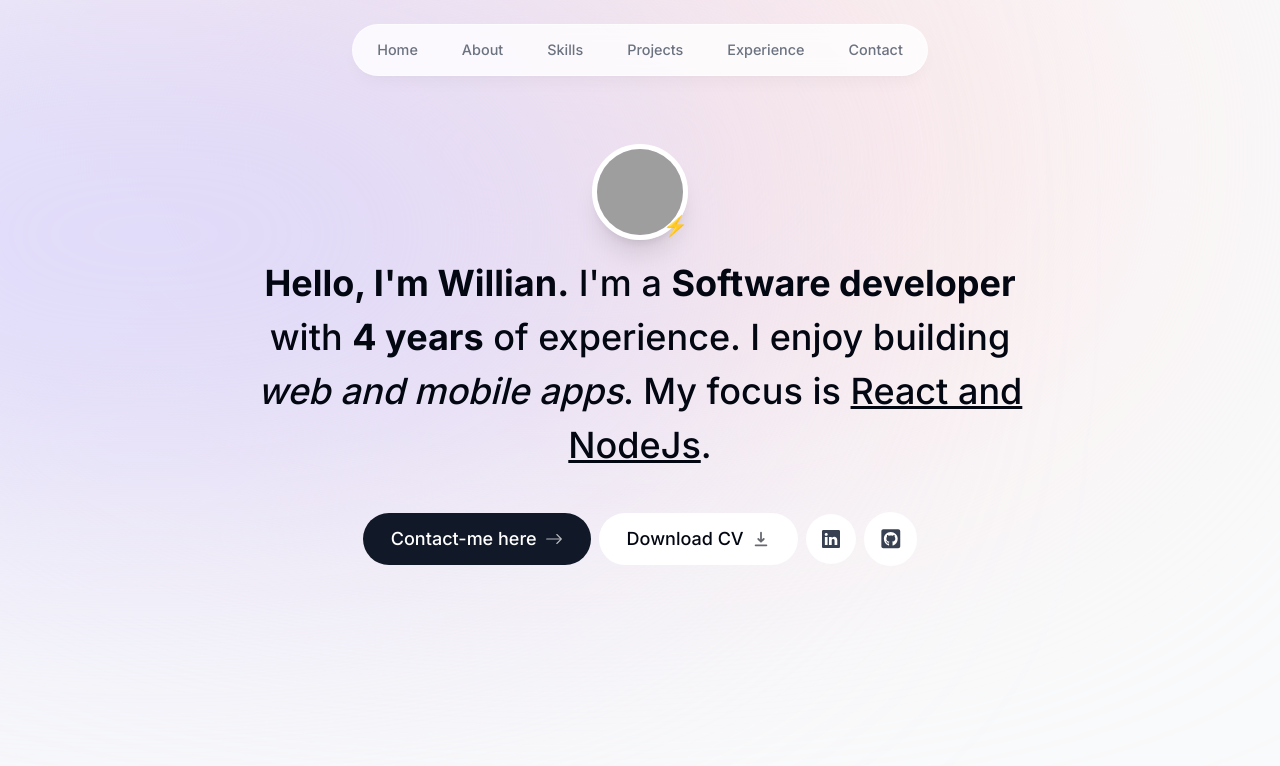
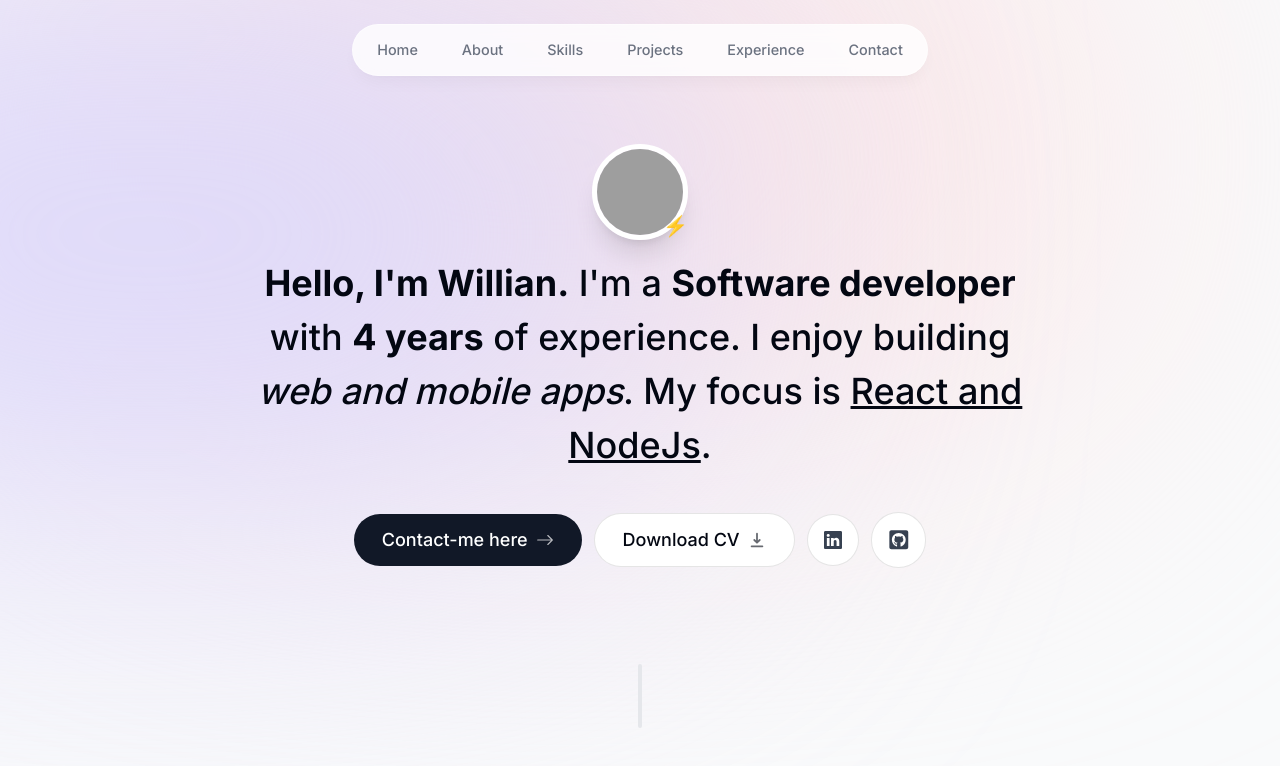
Before and after one commit to dev-puga/portfolio-web, a Next.js app: page / in a window 1280 px wide. Shown: the top 766 px of the page. Built offline with nearby package versions, Linux system fonts and the light colour scheme; grey boxes are pictures that could not be loaded.

Commit message:
feat: some adjustments for intro section and create section divider component

```diff
--- a/app/page.tsx
+++ b/app/page.tsx
@@ -1,10 +1,12 @@
 import Intro from "@/components/intro";
+import SectionDivider from "@/components/section-divider";
 import Image from "next/image";
 
 export default function Home() {
   return (
     <main className="flex flex-col items-center justify-center px-4">
       <Intro />
+      <SectionDivider />
     </main>
   );
 }
--- a/components/intro.tsx
+++ b/components/intro.tsx
@@ -61,7 +61,7 @@ export default function Intro() {
       </motion.p>
 
       <motion.div
-        className="flex flex-col sm:flex-row items-center justify-center gap-2 px-4 text-lg font-medium"
+        className="flex flex-col sm:flex-row items-center justify-center gap-3 px-4 text-lg font-medium"
         initial={{ opacity: 0, y: 100 }}
         animate={{ opacity: 1, y: 0 }}
         transition={{
@@ -79,7 +79,9 @@ export default function Intro() {
 
         <a
           className="group bg-white px-7 py-3 flex items-center gap-2
-          rounded-full outline-none focus:scale-110 hover:scale-110 active:scale-105 transition cursor-pointer"
+          rounded-full outline-none focus:scale-110 hover:scale-110 active:scale-105 transition cursor-pointer border border-black/10"
+          href="/CV.pdf"
+          download
         >
           Download CV{" "}
           <HiDownload className="opacity-60 group-hover:translate-x-1 transition " />
@@ -87,13 +89,17 @@ export default function Intro() {
 
         <a
           className="bg-white p-4 text-gray-700 flex items-center gap-2
-          rounded-full"
+          rounded-full focus:scale-[1.15] hover:scale-[1.15] hover:text-gray-950 active:scale-105 transition cursor-pointer border border-black/10"
+          href="https://www.linkedin.com/in/willian-puga-ba4924152/"
+          target="_blank"
         >
           <BsLinkedin />
         </a>
         <a
           className="bg-white p-4 text-gray-700 flex items-center gap-2
-          text-[1.35rem] rounded-full"
+          text-[1.35rem] rounded-full focus:scale-[1.15] hover:scale-[1.15] hover:text-gray-950 active:scale-105 transition cursor-pointer border border-black/10"
+          href="https://github.com/dev-puga"
+          target="_blank"
         >
           <FaGithubSquare />
         </a>
--- /dev/null
+++ b/components/section-divider.tsx
@@ -0,0 +1,14 @@
+"use client";
+
+import { motion } from "framer-motion";
+
+export default function SectionDivider() {
+  return (
+    <motion.div
+      className="bg-gray-200 my-24 h-16 w-1 rounded-full hidden sm:block"
+      initial={{ opacity: 0, y: 100 }}
+      animate={{ opacity: 1, y: 0 }}
+      transition={{ delay: 0.125 }}
+    ></motion.div>
+  );
+}
```
Also changed, not shown: 1 other file (tests, documents, lock files or other folders).
